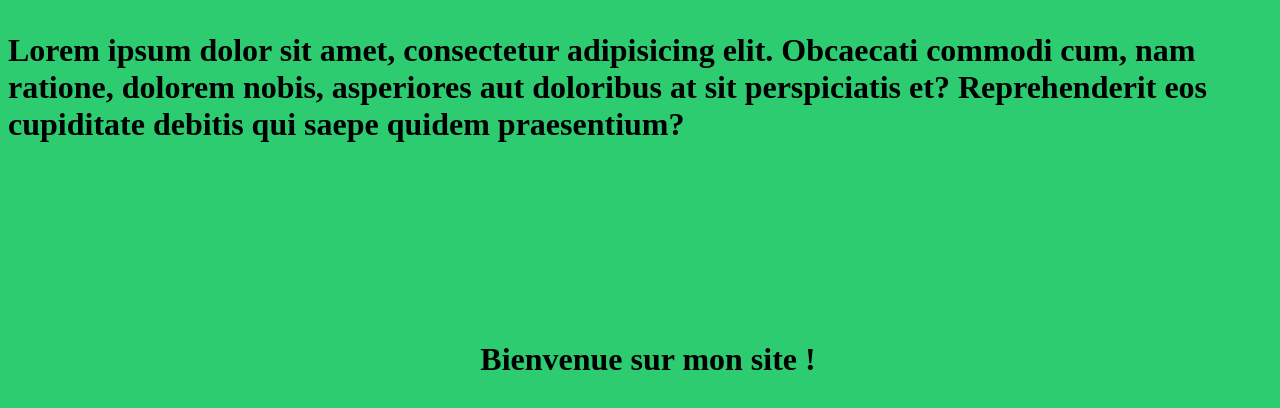
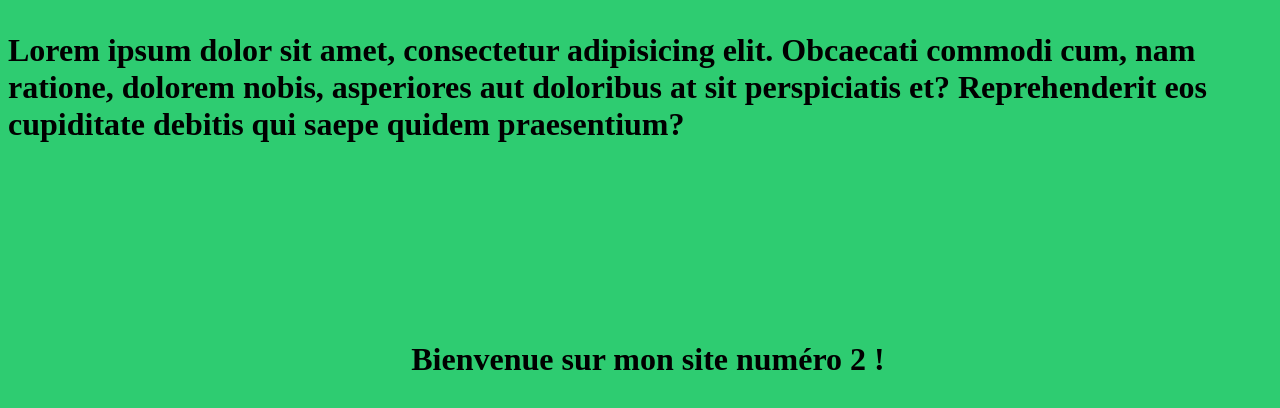
Before and after one commit to Calgone/testgit, a plain HTML site: page index.html in a window 1280 px wide. Drawn offline with Linux system fonts and the light colour scheme.

Commit message:
numéro 2

```diff
--- a/index.html
+++ b/index.html
@@ -22,7 +22,7 @@
     </style>
 </head>
 <body>
-    <h1>Bienvenue sur mon site !</h1>
+    <h1>Bienvenue sur mon site numéro 2 !</h1>
     <p class="bold">
         Lorem ipsum dolor sit amet, consectetur adipisicing elit. Obcaecati commodi cum, nam ratione, dolorem nobis, asperiores aut doloribus at sit perspiciatis et? Reprehenderit eos cupiditate debitis qui saepe quidem praesentium?
     </p>
```
